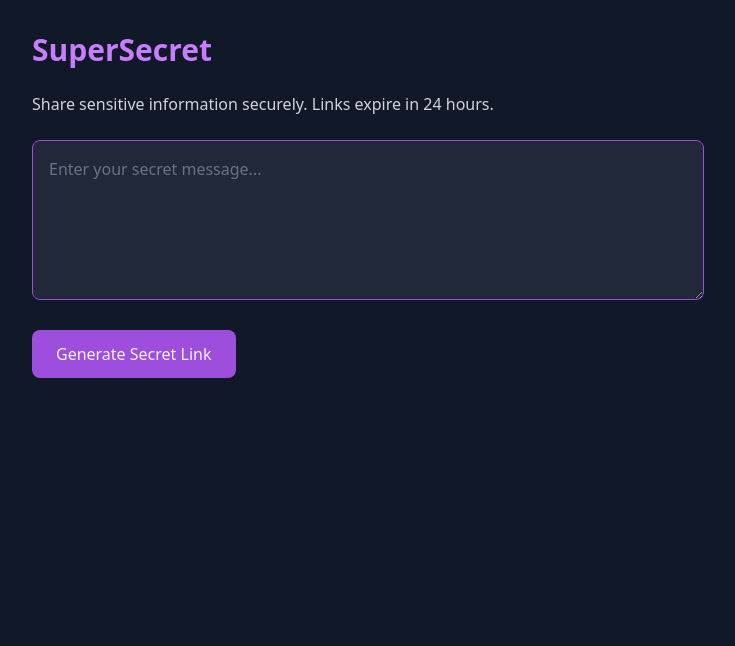
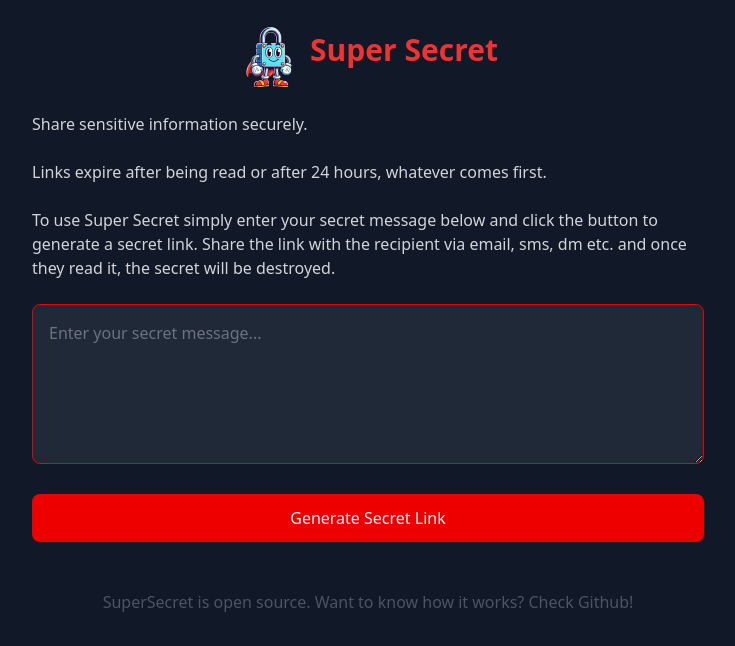
Before and after one commit to badsectordev/supersecret, a plain HTML site: page public/index.html in a window 1280 px wide. Shown: the whole page, without its empty margins (272-1007 px from the left). Drawn offline with nearby package versions, Linux system fonts and the light colour scheme.

Commit message:
tweak layout and logo

```diff
--- a/public/index.html
+++ b/public/index.html
@@ -1,60 +1,64 @@
-<!DOCTYPE html>
+<!doctype html>
 <html class="bg-gray-900 text-gray-100">
     <head>
         <title>SuperSecret - Create Secret</title>
-    <meta name="viewport" content="width=device-width, initial-scale=1.0">
+        <meta name="viewport" content="width=device-width, initial-scale=1.0" />
         <script src="https://cdn.tailwindcss.com"></script>
         <script>
             tailwind.config = {
                 theme: {
                     extend: {
                         colors: {
-              primary: '#9D4EDD',
-              'primary-light': '#C77DFF',
-            }
-          }
-        }
-      }
+                            primary: "#EE0000",
+                            "primary-light": "#EE3333",
+                        },
+                    },
+                },
+            };
         </script>
         <script>
             async function copyToClipboard() {
-        const text = document.getElementById('result').textContent;
+                const text = document.getElementById("result").textContent;
                 try {
                     await navigator.clipboard.writeText(text);
-          const copyButton = document.getElementById('copyButton');
+                    const copyButton = document.getElementById("copyButton");
                     const originalText = copyButton.textContent;
-          copyButton.textContent = 'Copied!';
+                    copyButton.textContent = "Copied!";
                     setTimeout(() => {
                         copyButton.textContent = originalText;
                     }, 2000);
                 } catch (err) {
-          alert('Failed to copy to clipboard');
+                    alert("Failed to copy to clipboard");
                 }
             }
 
             async function createSecret() {
-        const button = document.getElementById('create');
-        const secret = document.getElementById('secret').value;
+                const button = document.getElementById("create");
+                const secret = document.getElementById("secret").value;
 
                 if (!secret.trim()) {
-          alert('Please enter a secret message');
+                    alert("Please enter a secret message");
                     return;
                 }
 
                 button.disabled = true;
                 try {
-          const response = await fetch('/create', {
-            method: 'POST',
-            body: secret
+                    const response = await fetch("/create", {
+                        method: "POST",
+                        body: secret,
                     });
-          if (!response.ok) throw new Error('Failed to create secret');
+                    if (!response.ok)
+                        throw new Error("Failed to create secret");
                     const url = await response.text();
-          const resultElement = document.getElementById('result');
+                    const resultElement = document.getElementById("result");
                     resultElement.textContent = url;
-          resultElement.classList.remove('hidden');
-          document.getElementById('copyButton').classList.remove('hidden');
+                    resultElement.classList.remove("hidden");
+                    document
+                        .getElementById("copyButton")
+                        .classList.remove("hidden");
                 } catch (error) {
-          document.getElementById('result').textContent = 'Error: ' + error.message;
+                    document.getElementById("result").textContent =
+                        "Error: " + error.message;
                 } finally {
                     button.disabled = false;
                 }
@@ -63,8 +67,29 @@
     </head>
     <body class="min-h-screen p-4 md:p-8">
         <div class="max-w-2xl mx-auto space-y-6">
-      <h1 class="text-3xl font-bold text-primary-light">SuperSecret</h1>
-      <p class="text-gray-300">Share sensitive information securely. Links expire in 24 hours.</p>
+            <h1
+                class="text-3xl font-bold text-primary-light flex justify-center"
+            >
+                <img
+                    src="static/logo.webp"
+                    alt="SuperSecret"
+                    width="128"
+                    height="128"
+                    class="w-16 h-16 inline-block -mt-2 mr-2"
+                />
+                Super Secret
+            </h1>
+            <p class="text-gray-300">Share sensitive information securely.</p>
+            <p class="text-gray-300">
+                Links expire after being read or after 24 hours, whatever comes
+                first.
+            </p>
+            <p class="text-gray-300">
+                To use Super Secret simply enter your secret message below and
+                click the button to generate a secret link. Share the link with
+                the recipient via email, sms, dm etc. and once they read it, the
+                secret will be destroyed.
+            </p>
             <textarea
                 id="secret"
                 placeholder="Enter your secret message..."
@@ -73,20 +98,34 @@
             <button
                 id="create"
                 onclick="createSecret()"
-        class="w-full md:w-auto px-6 py-3 bg-primary hover:bg-primary-light transition-colors duration-200 rounded-lg font-medium disabled:opacity-50 disabled:cursor-not-allowed"
+                class="w-full x-6 py-3 bg-primary hover:bg-primary-light transition-colors duration-200 rounded-lg font-medium disabled:opacity-50 disabled:cursor-not-allowed"
             >
                 Generate Secret Link
             </button>
             <div class="flex gap-2 items-start">
-        <p id="result" class="flex-1 p-4 bg-gray-800 rounded-lg border border-primary break-all hidden"></p>
+                <p
+                    id="result"
+                    class="flex-1 p-4 bg-gray-800 rounded-lg border border-primary break-all hidden"
+                ></p>
                 <button
                     id="copyButton"
                     onclick="copyToClipboard()"
-          class="hidden px-4 py-2 bg-primary hover:bg-primary-light transition-colors duration-200 rounded-lg font-medium"
+                    class="hidden px-4 py-10 bg-primary hover:bg-primary-light transition-colors duration-200 rounded-lg font-medium"
                 >
                     Copy
                 </button>
             </div>
+            <div class="flex justify-center">
+                <div>
+                    <p class="text-gray-600">
+                        SuperSecret is open source. Want to know how it works?
+                        Check
+                        <a href="https://github.com/badsectordev/supersecret"
+                            >Github!</a
+                        >
+                    </p>
+                </div>
+            </div>
         </div>
     </body>
 </html>
--- a/public/static/styles.css
+++ /dev/null
@@ -1,120 +0,0 @@
-:root {
-  --color-bg: #13111C;
-  --color-surface: #1C1828;
-  --color-primary: #9D4EDD;
-  --color-primary-light: #C77DFF;
-  --color-text: #E2E8F0;
-  --color-text-muted: #94A3B8;
-  --color-warning: #FF6B6B;
-}
-
-* {
-  margin: 0;
-  padding: 0;
-  box-sizing: border-box;
-}
-
-body {
-  font-family: system-ui, -apple-system, sans-serif;
-  background: var(--color-bg);
-  color: var(--color-text);
-  line-height: 1.6;
-  padding: 1rem;
-}
-
-@media (min-width: 640px) {
-  body {
-    padding: 2rem;
-  }
-}
-
-.container {
-  width: 100%;
-  max-width: 600px;
-  margin: 0 auto;
-}
-
-h1 {
-  font-size: 1.875rem;
-  margin-bottom: 1rem;
-  color: var(--color-primary-light);
-}
-
-button {
-  background: var(--color-primary);
-  color: var(--color-text);
-  border: none;
-  padding: 0.75rem 1.5rem;
-  border-radius: 0.5rem;
-  cursor: pointer;
-  font-size: 1rem;
-  transition: background-color 0.2s;
-  width: 100%;
-}
-
-@media (min-width: 640px) {
-  button {
-    width: auto;
-  }
-}
-
-button:hover {
-  background: var(--color-primary-light);
-}
-
-button:disabled {
-  background: var(--color-text-muted);
-  cursor: not-allowed;
-}
-
-pre {
-  background: var(--color-surface);
-  padding: 1rem;
-  border-radius: 0.5rem;
-  white-space: pre-wrap;
-  margin: 1rem 0;
-  border: 1px solid var(--color-primary);
-}
-
-.warning {
-  color: var(--color-warning);
-  font-weight: 500;
-  margin: 1rem 0;
-}
-
-textarea {
-  width: 100%;
-  height: 150px;
-  margin: 1rem 0;
-  padding: 1rem;
-  border-radius: 0.5rem;
-  border: 1px solid var(--color-primary);
-  background: var(--color-surface);
-  color: var(--color-text);
-  font-size: 1rem;
-  resize: vertical;
-}
-
-textarea:focus {
-  outline: none;
-  border-color: var(--color-primary-light);
-}
-
-#result {
-  background: var(--color-surface);
-  padding: 1rem;
-  border-radius: 0.5rem;
-  word-break: break-all;
-  margin: 1rem 0;
-  border: 1px solid var(--color-primary);
-}
-
-.link {
-  color: var(--color-primary);
-  text-decoration: none;
-  transition: color 0.2s;
-}
-
-.link:hover {
-  color: var(--color-primary-light);
-}
```
Also changed, not shown: public/view-secret.html (+40 -21 lines), public/static/logo.webp (added), public/static/logo_1024.png (added). Lines whose indentation alone changed are shown as unchanged.
